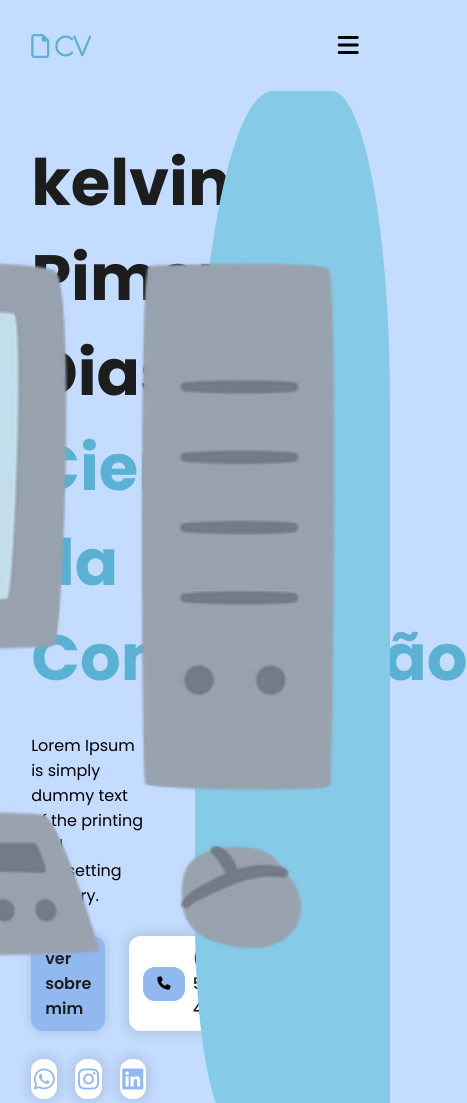
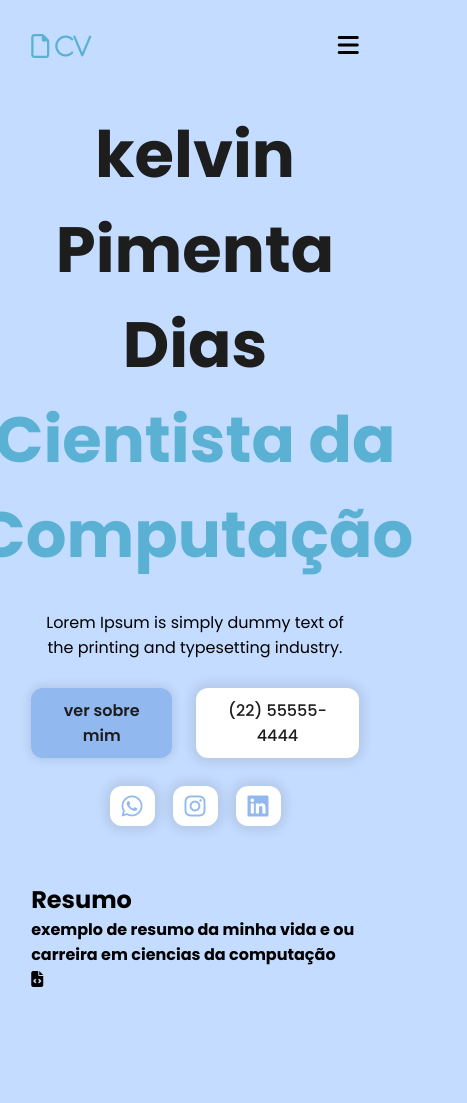
Before and after one commit to KelvinPD/KelvinPD.github.io, a plain HTML site: page index.html in a window 390 px wide. Shown: the top 1103 px of the page, 467 px wide, since content can reach past the window. After the commit the page ends 1045 px from the top, so only its background shows below. Drawn offline with nearby package versions, Linux system fonts and the light colour scheme; files whose address does not match are found by name.

Commit message:
pequenas atualizacoes

```diff
--- a/SRC/styles/home.css
+++ b/SRC/styles/home.css
@@ -75,5 +75,26 @@
 }
 
 @media screen and (max-width: 1170px) {
+    #home {
+        min-height: 100%;
+        padding-top: 0px;
+    }
 
+    #banner,
+    #banner img,
+    #home .shape {
+        display: none;
+    }
+
+    #cta {
+        width: 100%;
+        text-align: center;
+        align-items: center;
+    }
 }
+
+@media screen and (max-width: 450px) {
+    #phone_button button {
+        display: none;
+    }
+}
--- a/index.html
+++ b/index.html
@@ -108,7 +108,22 @@
             </div>
 
             <div id="banner">
-                <img src="SRC/imgs/084e422aff05aa1ba17925dad9cd5cce-design-plano-de-computador-desktop.webp" alt="">
+                <img src="SRC/imgs/circuito.png" alt="">
+            </div>
+        </section>
+
+        <section id="menu">
+            <h2 class="section-title">Resumo</h2>
+            <h4 class="section-subtitle">exemplo de resumo da minha vida e ou carreira em ciencias da computação</h4>
+
+            <div id="projetos">
+                <div class="projetos">
+                    <div class="projeto-code">
+                        <i class="fa-solid fa-file-code"></i>
+                    </div>
+
+                    <img src="" alt="">
+                </div>
             </div>
         </section>
     </main>
```
Also changed, not shown: SRC/imgs/Não_gato5.webp (added), SRC/imgs/circuito.png (added), SRC/imgs/gato1.webp (added), SRC/imgs/gato2.gif (added), SRC/imgs/gato3.png (added), SRC/imgs/gato4.png (added), SRC/imgs/pc.webp (renamed from SRC/imgs/084e422aff05aa1ba17925dad9cd5cce-design-plano-de-computador-desktop.webp).
